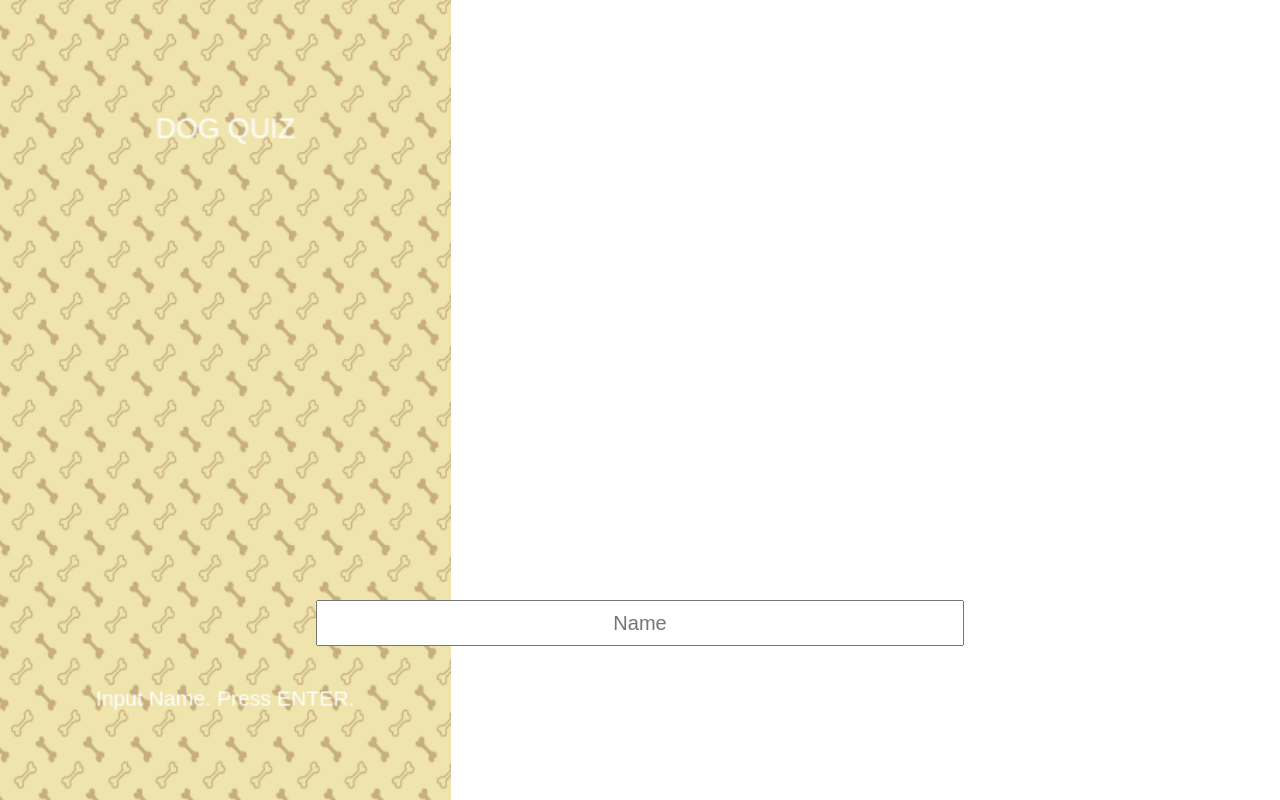
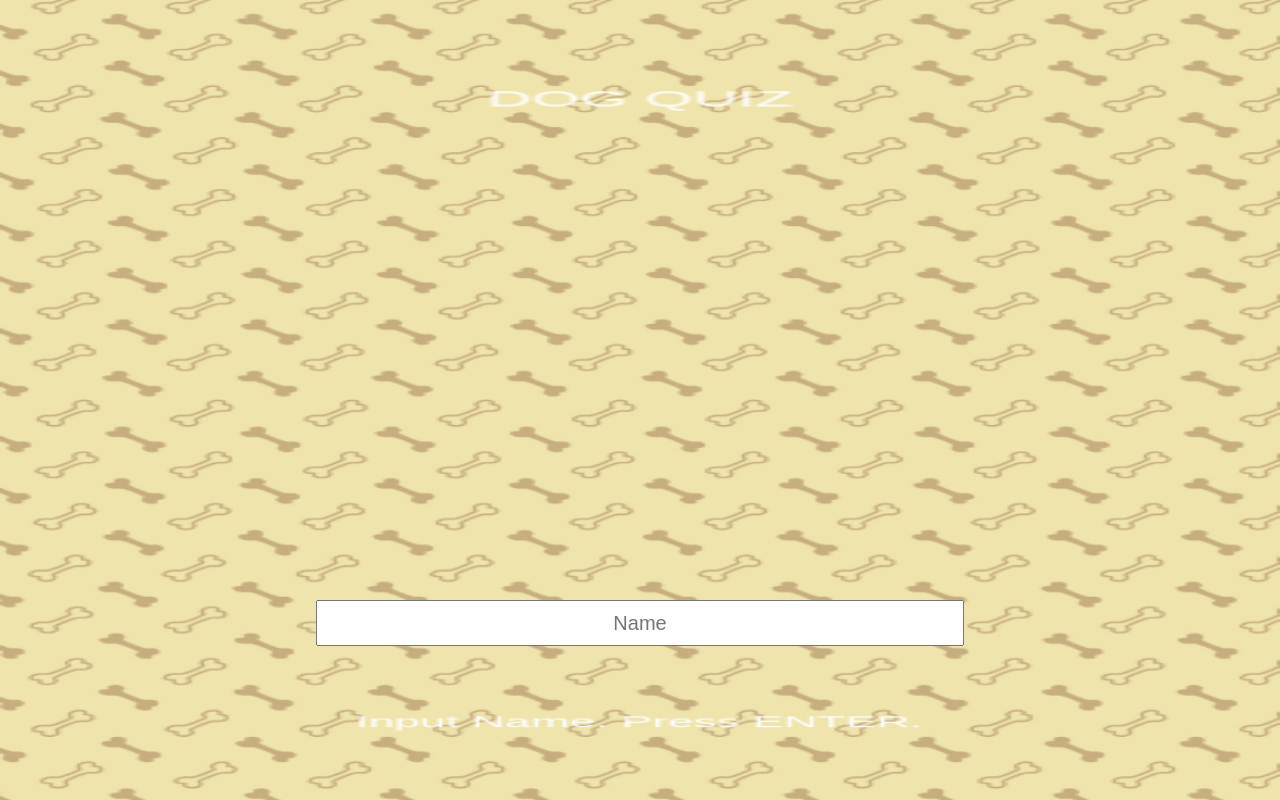
Before and after one commit to rapdal/spawz, a website: page index.html in a window 1280 px wide. Drawn offline with nearby package versions, Linux system fonts and the light colour scheme; some packages are replaced by stand-ins of ours; a script that the page names is missing.

Commit message:
modified for exact_fit

```diff
--- a/index.html
+++ b/index.html
@@ -49,8 +49,8 @@ var scoreText;
 var highscores = {};
 var getHighscores = false;
 
-var gameWidth = 320;
-var gameHeight = 568;
+var gameWidth = 414;
+var gameHeight = 736;
 
 var color1 = "0x3c2415";
 var color2 = "0xc49a6c";
--- a/js/states/load.js
+++ b/js/states/load.js
@@ -1,7 +1,7 @@
 
 var loadState = {
 	preload: function () {
-		game.scale.scaleMode = Phaser.ScaleManager.SHOW_ALL;
+		game.scale.scaleMode = Phaser.ScaleManager.EXACT_FIT;
 		// var b = this.game.load.image('birdie', 'assets/bird.png?v=1');
 		game.load.image('bgmc1', 'assets/bg-mc-1.png');
 		game.load.image('bgtf1', 'assets/bg-tf-1.png');
```
